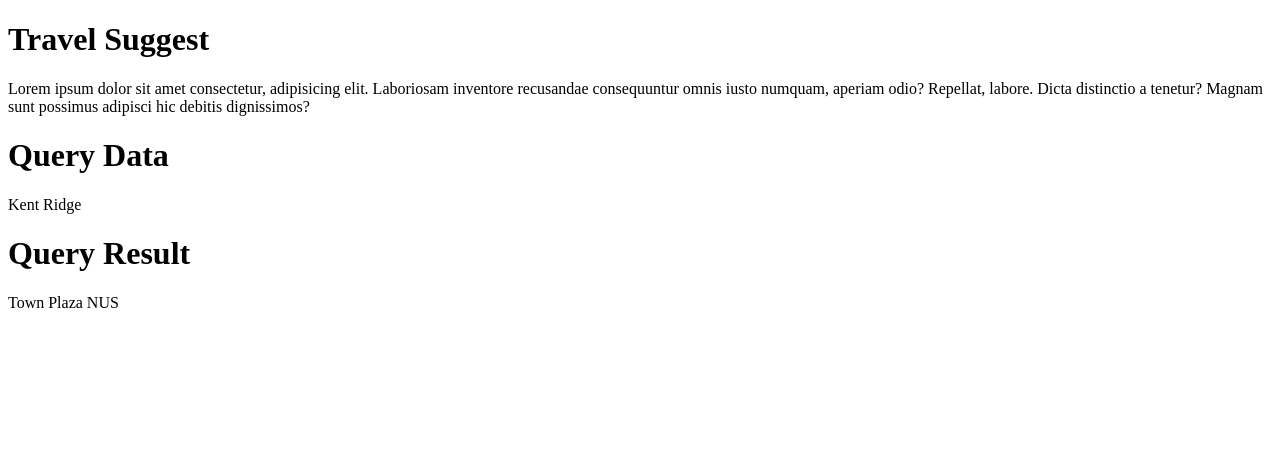
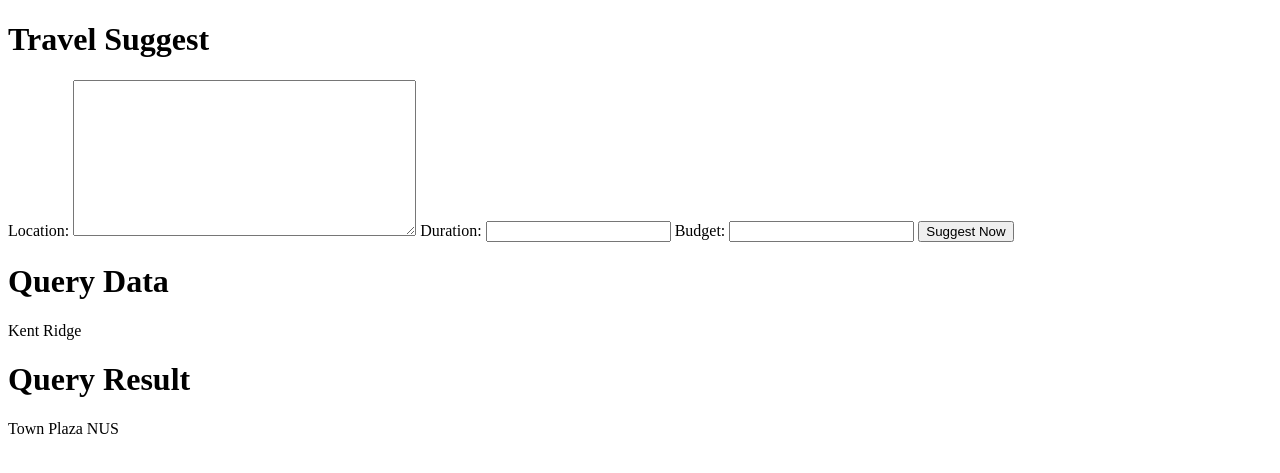
Before and after one commit to yiwern5/TravelSuggest, a Django app: page / in a window 1280 px wide. Shown: the top 473 px of the page. Run offline with Django 4.2, Linux system fonts and the light colour scheme; data comes from the database, SQL or seed files in the repository.

Commit message:
Setup Query Form

```diff
--- /dev/null
+++ b/TravelSuggest/base/forms.py
@@ -0,0 +1,7 @@
+from django.forms import ModelForm
+from .models import QueryData
+
+class QueryForm(ModelForm):
+    class Meta:
+        model = QueryData
+        fields = '__all__'
--- a/TravelSuggest/base/templates/base/home.html
+++ b/TravelSuggest/base/templates/base/home.html
@@ -2,7 +2,15 @@
 
 {% block content %}
 
-<p>Lorem ipsum dolor sit amet consectetur, adipisicing elit. Laboriosam inventore recusandae consequuntur omnis iusto numquam, aperiam odio? Repellat, labore. Dicta distinctio a tenetur? Magnam sunt possimus adipisci hic debitis dignissimos?</p>
+<div class="query-form">
+    <form method="POST" action="">
+        {% csrf_token %}
+
+        {{QueryForm}}
+        <input type="submit" value="Suggest Now">
+
+    </form>
+</div>
 
 <h1>Query Data</h1>
 <div>
--- a/TravelSuggest/base/views.py
+++ b/TravelSuggest/base/views.py
@@ -1,8 +1,10 @@
 from django.shortcuts import render
 from .models import QueryData, ResultData
+from .forms import QueryForm
 
 def home(request):
+    queryForm = QueryForm()
     queryData = QueryData.objects.last()
     resultsData = ResultData.objects.filter(query=queryData)
-    data = {'QueryData': queryData,'ResultsData': resultsData}
+    data = {'QueryForm': queryForm, 'QueryData': queryData,'ResultsData': resultsData}
     return render(request, 'base/home.html', data)
```
